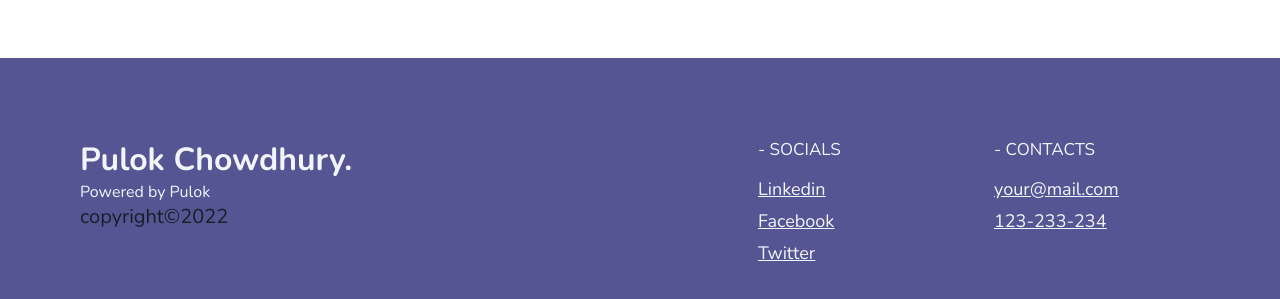
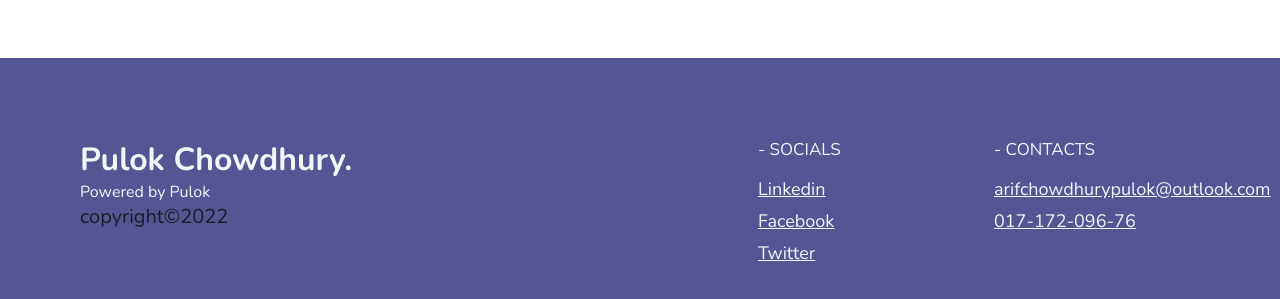
Before and after one commit to puloks/cv, a plain HTML site: page index.html in a window 1280 px wide. Shown: the part 4723-5022 px from the top of the page. Drawn offline with nearby package versions, Linux system fonts and the light colour scheme; a script that the page names is missing.

Commit message:
Update index.html

```diff
--- a/index.html
+++ b/index.html
@@ -277,11 +277,11 @@
                 <ul>
                   <li>
                     <a href="#"
-                      >your@mail.com</a
+                      >arifchowdhurypulok@outlook.com</a
                     >
                   </li>
                   <li>
-                    <a href="#">123-233-234</a>
+                    <a href="#">017-172-096-76</a>
                   </li>
                 </ul>
               </div>
```
